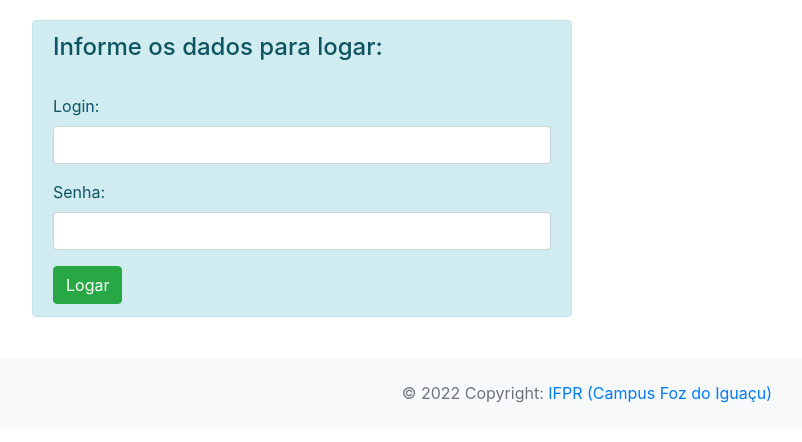
After one commit to ddomenicoifpr/lingProgWeb2022, a PHP site: page /login.php in a window 1280 px wide. The commit adds this page. Shown: the top 442 px of the page, without its empty margins (53-855 px from the left). Run offline with PHP 8.4, Linux system fonts and the light colour scheme.

Commit message:
Aplicação aula 30/11/2022

```diff
--- a/php/cad_alunos_aula/index.php
+++ b/php/cad_alunos_aula/index.php
@@ -12,7 +12,7 @@
 
     <!-- Cards -->
     <div class="row" style="margin: 20px;">
-        <div class="col-12">
+        <div class="col-6">
             <div class="card text-center" style="width: 18rem;">
                 <img class="mx-auto d-block" src="img/card_alunos.png" alt="Alunos"
                     style="max-width: 200px; height: auto;">
--- /dev/null
+++ b/php/cad_alunos_aula/js/login.js
@@ -0,0 +1,25 @@
+//Arquivo com as funcionalides de login
+
+function logar() {
+    var login = document.getElementById("txtLogin").value;
+    var senha = document.getElementById("txtSenha").value;
+
+    //Preparar a requisição POST
+    var dados = new FormData();
+    dados.append("login", login);
+    dados.append("senha", senha);
+
+    //Criar a requisição
+    var url = "login_exec.php"
+    var xhttp = new XMLHttpRequest();
+    xhttp.open("POST", url, false);
+
+    //Enviar a requisição
+    xhttp.send(dados);
+
+    var retorno = xhttp.responseText;
+
+    var divErro = document.getElementById("divMsgErro");
+    divErro.innerHTML = retorno;
+    divErro.style.display = "block";
+}
--- /dev/null
+++ b/php/cad_alunos_aula/login.php
@@ -0,0 +1,51 @@
+<!DOCTYPE html>
+<html lang="en">
+
+<head>
+    <?php include_once("bootstrap/head.php"); ?>
+</head>
+
+<body>
+    <div class="container">
+        <div class="row" style="margin-top: 20px;">
+            <div class="col-6">
+                <div class="alert alert-info">
+                    <h4>Informe os dados para logar:</h4>
+                    <br>
+
+                    <!-- Formulário de login -->
+                    <form id="frmLogin" name="formLogin" >
+                        <div class="form-group">
+                            <label for="txtLogin">Login:</label>
+                            <input type="text" class="form-control" name="login" id="txtLogin"
+                                maxlength="15" />
+                        </div>
+
+                        <div class="form-group">
+                            <label for="txtSenha">Senha:</label>
+                            <input type="password" class="form-control" name="senha" id="txtSenha"
+                                maxlength="15" />
+                        </div>
+
+                        <button type="button" class="btn btn-success"
+                            onclick="logar();">Logar</button>
+                    </form>
+                </div>
+            </div>
+
+            <div class="col-6">
+                <div id="divMsgErro" class="alert alert-danger"
+                    style="display: none;">
+                    Teste
+                </div>
+            </div>
+        </div>
+    </div>
+
+
+    <?php include_once("bootstrap/footer.php"); ?>
+
+    <script src="js/login.js"></script>
+</body>
+
+</html>
```
Also changed, not shown: php/cad_alunos_aula/controller/usuario_controller.php (added, +14 -0 lines), php/cad_alunos_aula/dao/usuario_dao.php (added, +40 -0 lines), php/cad_alunos_aula/login_exec.php (added, +22 -0 lines), php/cad_alunos_aula/model/usuario.php (added, +98 -0 lines), php/cad_alunos_aula/util/conexao.php (line endings or trailing spaces).
